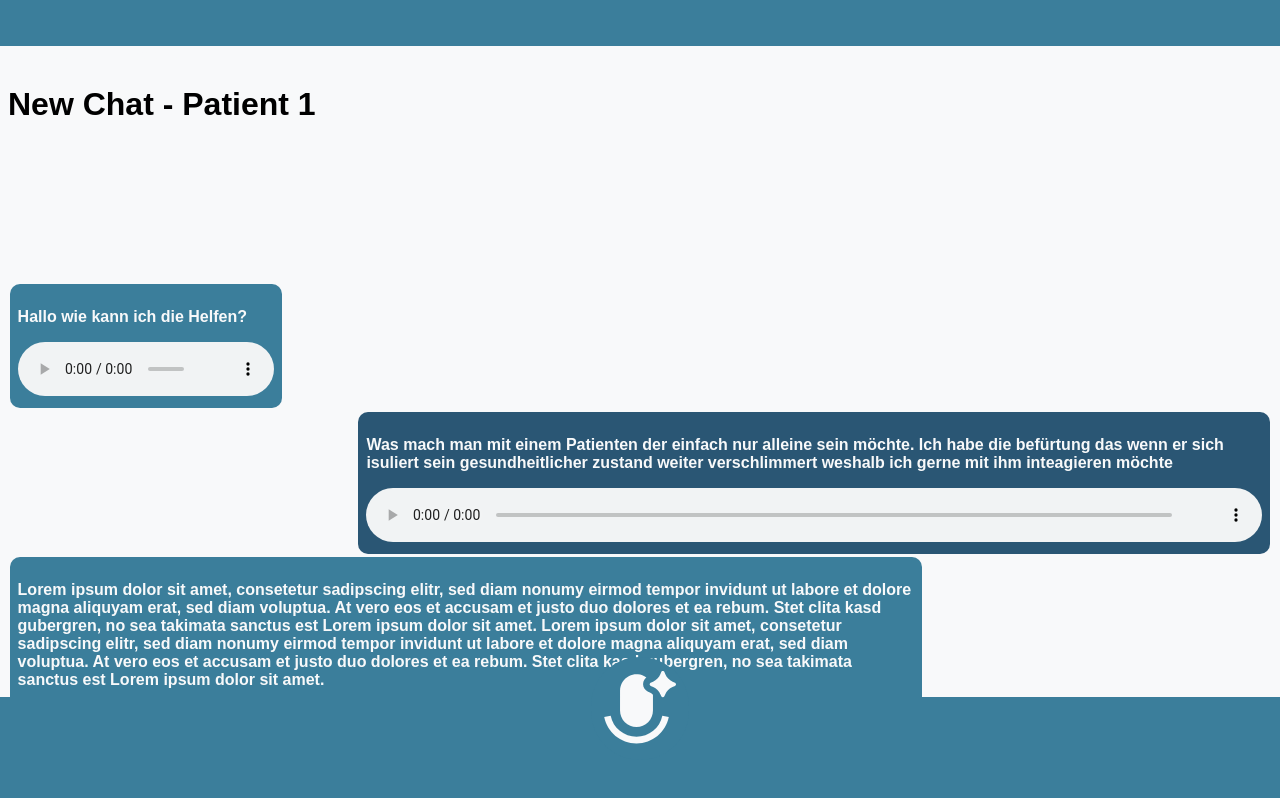
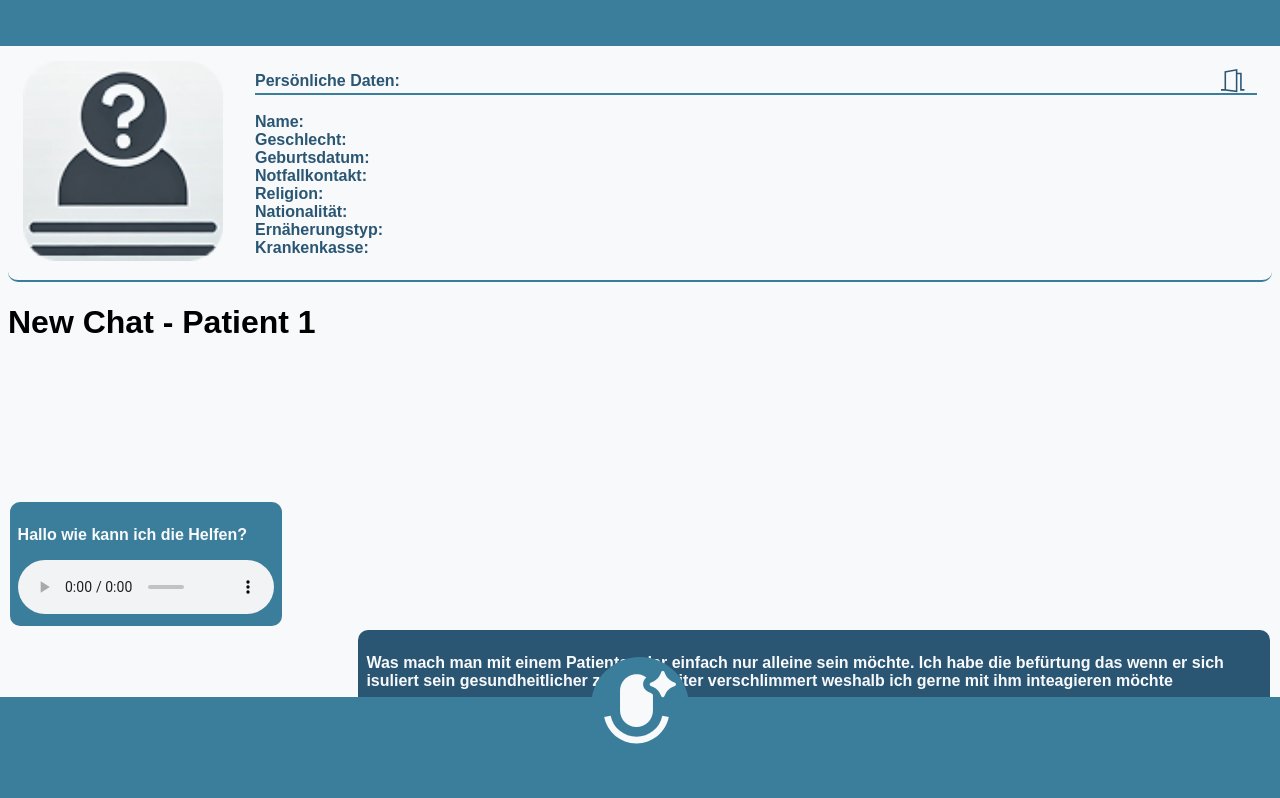
Before and after one commit to Palicare/Frontend, a React (Vite) app: page /assistant/1 in a window 1280 px wide. Shown: the top 798 px of the page. Built offline with nearby package versions, Linux system fonts and the light colour scheme; no server answers.

Commit message:
added User info stuff

```diff
--- a/src/pages/Assistant.jsx
+++ b/src/pages/Assistant.jsx
@@ -7,6 +7,8 @@ import MicrophoneIcon from '../Assets/Microphone.svg';
 import RecordingIcon from "../Assets/Recording.svg";
 import Send from "../Assets/send.svg"
 import X from "../Assets/X.svg"
+import RoomIcon from "../Assets/Room.svg"
+import DefaultUserIcon from "../Assets/DefaultUser.png"
 
 export default function() {
     const {patientId} = useParams();
@@ -120,13 +122,34 @@ export default function() {
         <>
             <NavigationBar/>
             <div className="contentArea">
-            <div className="patientOverview">
-            {patientData ? (
-                <pre>{JSON.stringify(patientData, null, 2)}</pre>
-            ) : (
-                <p>Loading patient data...</p>
-            )}
-        </div>
+            <div className="profile-container">
+                <div className="profile-image">
+                    <img src={patientData?.imageUrl || DefaultUserIcon } style={{ width: '200px', height: '200px', display: 'inline-block' }}/>
+                </div>
+
+                <div className="profile-info-box">
+                    <div className="profile-info-box-headline">
+                        <div className="left">
+                        <p>Persönliche Daten:</p>
+                        </div>
+                        <div className="right">
+                        <img src={RoomIcon}/>
+                        <p>{patientData?.roomNumber}</p>
+                        </div>
+                    </div>
+                    <div className="profile-info">
+                        <br/>
+                        <p><strong>Name: </strong>{patientData?.firstName} {patientData?.lastName}</p>
+                        <p><strong>Geschlecht:</strong> {patientData?.gender}</p>
+                        <p><strong>Geburtsdatum:</strong> {patientData?.dob}</p>
+                        <p><strong>Notfallkontakt:</strong> {patientData?.emergencyContact}</p>
+                        <p><strong>Religion:</strong> {patientData?.religion}</p>
+                        <p><strong>Nationalität:</strong> {patientData?.nationality}</p>
+                        <p><strong>Ernäherungstyp:</strong> {patientData?.diet}</p>
+                        <p><strong>Krankenkasse:</strong> {patientData?.insurance}</p>
+                    </div>
+                </div>
+            </div>
 
             <div className="chat-area">
             <h1>New Chat - Patient {patientId}</h1>
--- a/src/styles/assistant.css
+++ b/src/styles/assistant.css
@@ -118,3 +118,53 @@ p{
     background-color: transparent;
     color: var(--off-white);
 }
+.profile-container p{
+    margin: 0;
+    color: var(--dark-blue);
+}
+
+.profile-container {
+    display: flex;
+    align-items: center;
+    padding: 15px;
+    border-radius: 10px;
+    margin-bottom: 20px;
+    border-bottom: 2px solid var(--main-blue);
+}
+
+.profile-info{
+    margin-left: 2em;
+}
+
+.profile-info-box{
+    width: 100%;
+    margin-right: 2em;
+}
+
+.profile-info-box-headline {
+    display: flex;
+    margin-left: 2em;
+    align-items: center;
+    gap: 4px;
+    border-bottom: 2px solid var(--main-blue);
+    width: 100%;
+}
+
+.profile-info-box-headline .left {
+    font-weight: bold;
+}
+
+.profile-info-box-headline .right {
+    display: flex;
+    align-items: center;
+    gap: 4px;
+    padding-right: 0.5em;
+    margin-left: auto;
+}
+.profile-info p{
+    font-weight: 200;
+}
+
+.profile-image img{
+    border-radius: 20px;
+}
```
Also changed, not shown: src/Assets/DefaultUser.png (added), src/Assets/Room.svg (added).
